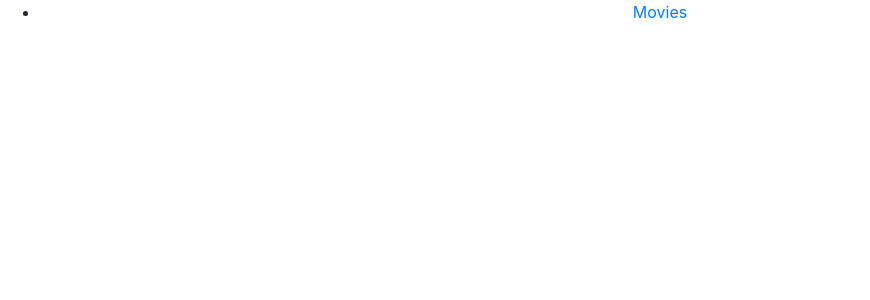
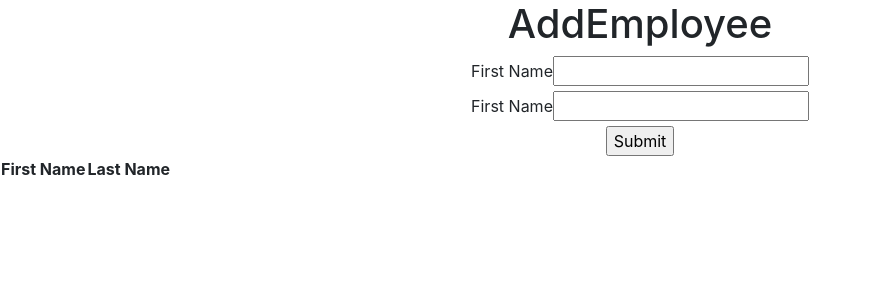
Before and after one commit to Vidit02/ReactLearning, a React (Create React App) app: page / in a window 1280 px wide. Before the commit this address had no page. Shown: the top 300 px of the page, without its empty margins (0-870 px from the left). Built offline with nearby package versions, Linux system fonts and the light colour scheme.

Commit message:
Hooks (useState)

```diff
--- a/src/App.js
+++ b/src/App.js
@@ -6,6 +6,7 @@ import { Route, Routes } from 'react-router-dom';
 import { Movies } from './components/Movies';
 import {MainMenu} from './components/MainMenu';
 import { MovieDetails } from './components/MovieDetails';
+import { AddEmployee } from './components/AddEmployee';
 
 function App() {
   // var name = "Vidit"
@@ -40,10 +41,11 @@ function App() {
   // }
   return (
     <div className = "App">
-      <MainMenu/>
+      {/* <MainMenu/> */}
+      {<AddEmployee/>}
       <Routes>
-          <Route path='/movies' element={<Movies/>}></Route>
-          <Route path='/movies/moviedetails/:id' element={<MovieDetails/>}></Route>
+          {/* <Route path='/movies' element={<Movies/>}></Route>
+          <Route path='/movies/moviedetails/:id' element={<MovieDetails/>}></Route> */}
       </Routes>
       {/* <h1>APP JS</h1>
       <Home  students = {students}/>
--- /dev/null
+++ b/src/components/AddEmployee.js
@@ -0,0 +1,52 @@
+import React from 'react'
+import { useState } from 'react'
+
+export const AddEmployee = () => {
+    const [first, setfirstname] = useState('')
+    const [second, setsecondname] = useState('')
+
+    const firstnamehandler = (e)=>{
+        console.log(e.target.value)
+        setfirstname(e.target.value)
+    }
+
+    const submit = (e)=>{
+        e.preventDefault();
+        console.log("called...")
+        console.log(first)
+        console.log(second)
+
+    }
+  return (
+    <div>
+        <h1>AddEmployee</h1>
+        <form onSubmit={submit}>
+            <div>
+                <label>First Name</label>
+                <input type="text" onChange={(e)=>firstnamehandler(e)} />
+                {first}
+            </div>
+            <div>
+                <label>First Name</label>
+                <input type="text" onChange={(e)=>setsecondname(e.target.value)} />
+                {second}
+            </div>
+            <div>
+                <input type="submit" value="Submit" />
+            </div>
+        </form>
+        <div>
+            <table>
+                <tr>
+                    <th>First Name</th>
+                    <th>Last Name</th>
+                </tr>
+                <tr>
+                    <th>{first}</th>
+                    <th>{second}</th>
+                </tr>
+            </table>
+        </div>
+    </div>
+  )
+}
```
